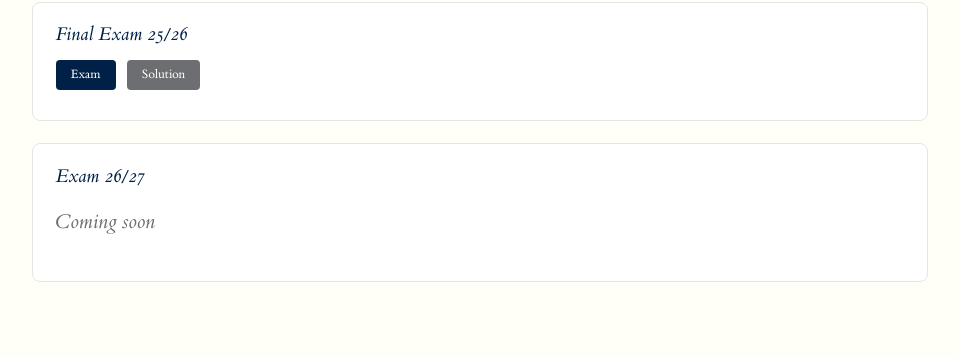
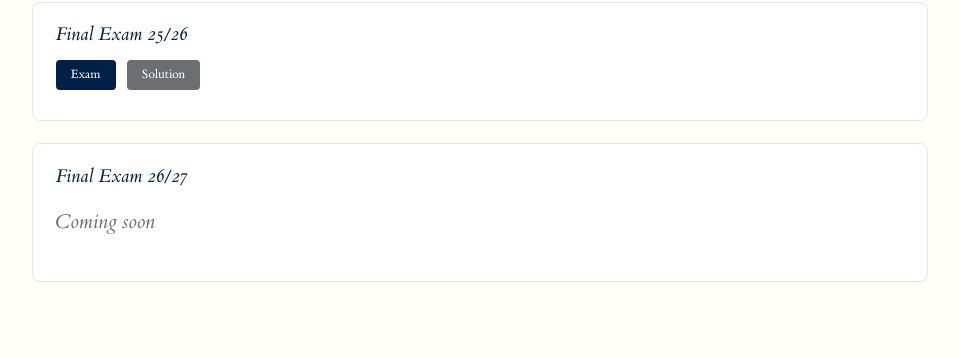
Before and after one commit to hm-ai/BUSI70575, a Jekyll site: the page built from assessments.md, in a window 1280 px wide and 900 px high, scrolled down 1811 px. Shown: the part 145-502 px from the top of the window, without its empty margins (160-1119 px from the left). Built offline with Jekyll 4.4.1, drawn with Linux system fonts in a browser that asks for light colours.

Commit message:
Rename upcoming exam to Final Exam 26/27
Co-Authored-By: Claude Opus 4.6 (1M context) <noreply@anthropic.com>

```diff
--- a/assessments.md
+++ b/assessments.md
@@ -115,7 +115,7 @@ permalink: /assessments/
     </div>
 
     <div class="assessment-card">
-      <h3>Exam 26/27</h3>
+      <h3>Final Exam 26/27</h3>
       <p class="coming-soon">Coming soon</p>
     </div>
   </section>
```
